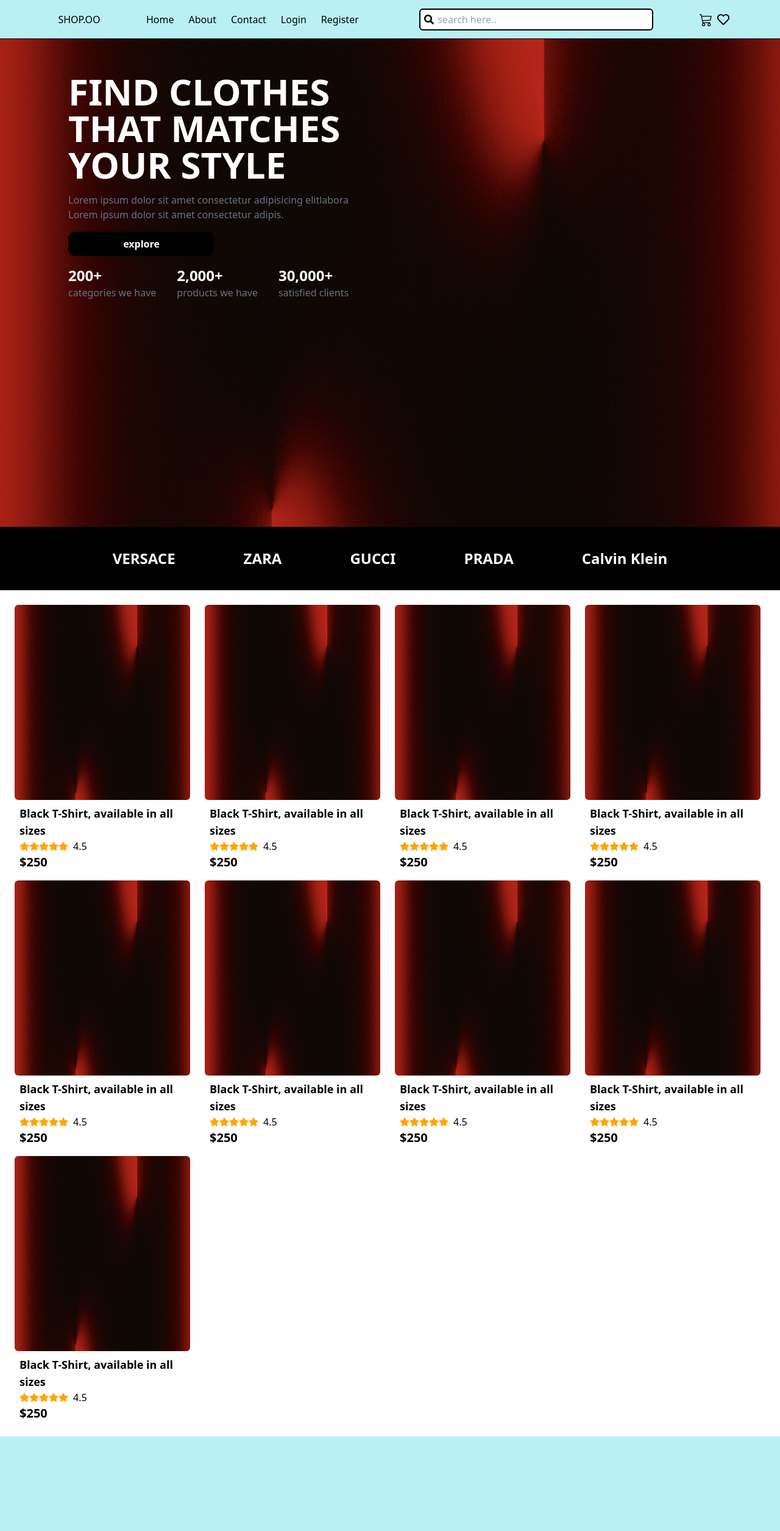
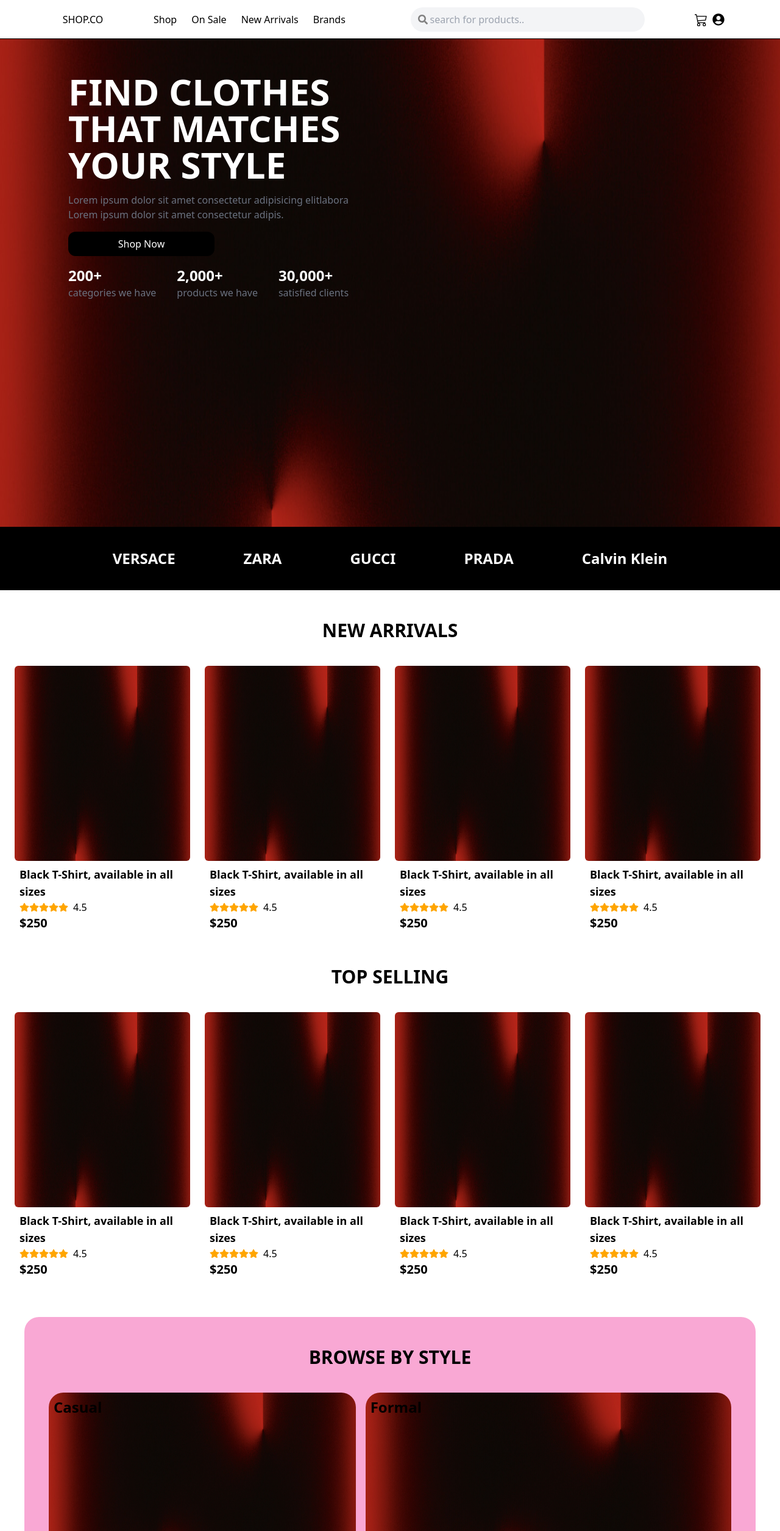
Before and after one commit to Fizahere/Shop.CO, a React (Vite) app: page / in a window 1280 px wide. Shown: the top 2511 px of the page at 61% size. Built offline with nearby package versions, Linux system fonts and the light colour scheme.

Commit message:
[home ui]

```diff
--- a/src/assets/icons.js
+++ b/src/assets/icons.js
@@ -4,6 +4,7 @@ import { BsCart3 } from "react-icons/bs";
 import { FaRegHeart } from "react-icons/fa";
 import { FaSearch } from "react-icons/fa";
 import { FaStar } from "react-icons/fa";
+import { FaUserCircle } from "react-icons/fa";
 
 export const ICONS = {
     HAMBURGER: VscThreeBars,
@@ -12,5 +13,5 @@ export const ICONS = {
     WISHLIST: FaRegHeart,
     SEARCH: FaSearch,
     FIILEDSTAR:FaStar,
-
+    PROFILE: FaUserCircle
 }
--- a/src/components/Navbar.jsx
+++ b/src/components/Navbar.jsx
@@ -10,12 +10,12 @@ const Navbar = () => {
   return (
     <>
       <nav
-        className={`bg-customBlue h-16 fixed top-0 left-0 w-full z-50 border-b border-black ${
+        className={`bg-white h-16 fixed top-0 left-0 w-full z-50 border-b border-black ${
           isOpen ? "border-none" : "border-b border-black"
         }`}
       >
         <ul className="ml-5 justify-between md:justify-evenly h-16 items-center text-black flex">
-          <h3 className="hidden md:block">SHOP.OO</h3>
+          <h3 className="hidden md:block">SHOP.CO</h3>
           <div className="flex md:hidden">
             <ICONS.HAMBURGER
               className={`text-xl cursor-pointer mr-4 ${
@@ -32,19 +32,18 @@ const Navbar = () => {
             />
           </div>
           <ul className="hidden md:flex">
-            <li className="mr-6 cursor-pointer">Home</li>
-            <li className="mr-6 cursor-pointer">About</li>
-            <li className="mr-6 cursor-pointer">Contact</li>
-            <li className="mr-6 cursor-pointer">Login</li>
-            <li className="mr-6 cursor-pointer">Register</li>
+            <li className="mr-6 cursor-pointer">Shop</li>
+            <li className="mr-6 cursor-pointer">On Sale</li>
+            <li className="mr-6 cursor-pointer">New Arrivals</li>
+            <li className="mr-6 cursor-pointer">Brands</li>
           </ul>
           <div className="hidden lg:flex relative">
-            <i className="absolute left-2 top-2.5">
-              <ICONS.SEARCH/>
+            <i className="absolute left-3 top-3">
+              <ICONS.SEARCH color="grey" fontWeight={'100'}/>
             </i>
             <input
-              className="border-2 border-black pl-7 pr-2 py-1 w-96 rounded-md"
-              placeholder="search here.."
+              className="bg-gray-100 pl-8 pr-2 py-2 w-96 rounded-full"
+              placeholder="search for products.."
             />
           </div>
           <div className="flex justify-between">
@@ -52,7 +51,7 @@ const Navbar = () => {
               <ICONS.CART fontSize={21} className="mr-2"/>
             </i>
             <i>
-              <ICONS.WISHLIST fontSize={20} className="mr-2" />
+              <ICONS.PROFILE fontSize={20} className="mr-2" />
             </i>
           </div>
         </ul>
--- a/src/pages/Home.jsx
+++ b/src/pages/Home.jsx
@@ -1,7 +1,6 @@
 import React from "react";
 import mainCoverImage from "../assets/images/mainImage.jpg";
 import Card from "../components/Mist/Card";
-import { div } from "framer-motion/client";
 
 const Home = () => {
   return (
@@ -17,8 +16,8 @@ const Home = () => {
             <p>Lorem ipsum dolor sit amet consectetur adipisicing elitlabora</p>
             <p>Lorem ipsum dolor sit amet consectetur adipis.</p>
           </div>
-          <button className="bg-black px-20 py-2 text-white font-bold rounded-xl mt-4 w-full sm:w-60">
-            explore
+          <button className="bg-black px-20 py-2 text-white rounded-xl mt-4 w-full sm:w-60">
+            Shop Now
           </button>
           <ul className="flex justify-between mt-4">
             <li>
@@ -62,11 +61,45 @@ const Home = () => {
           </li>
         </ul>
       </div>
-
+<div>
+  <p className="text-center font-extrabold text-3xl py-4 mt-8">NEW ARRIVALS</p>
       <div className="p-6 grid grid-cols-2 sm:grid-cols-3 lg:grid-cols-4 gap-4">
-        {[...Array(9)].map((_, index) => (
+        {[...Array(4)].map((_, index) => (
           <Card key={index} />
         ))}
+      </div>
+      </div>
+      <div>
+  <p className="text-center font-extrabold text-3xl py-4 mt-4">TOP SELLING</p>
+      <div className="p-6 grid grid-cols-2 sm:grid-cols-3 lg:grid-cols-4 gap-4">
+        {[...Array(4)].map((_, index) => (
+          <Card key={index} />
+        ))}
+      </div>
+      </div>
+
+      <div className="bg-pink-300 m-10 p-6 rounded-3xl">
+<p className="text-3xl font-extrabold text-center py-6">BROWSE BY STYLE</p>
+<div className="flex p-4">
+<div className="relative w-2/3 mr-4">
+  <p className="absolute left-2 top-2 font-bold text-2xl">Casual</p>
+  <img src={mainCoverImage} className="h-72 rounded-3xl" alt="" />
+</div>
+<div className="relative">
+  <p className="absolute left-2 top-2 font-bold text-2xl">Formal</p>
+  <img src={mainCoverImage} className="h-72 rounded-3xl" alt="" />
+</div>
+</div>
+<div className="flex">
+<div className="relative">
+  <p className="absolute left-2 top-2 font-bold text-2xl">Party</p>
+  <img src={mainCoverImage} className="h-72 rounded-3xl" alt="" />
+</div>
+<div className="relative w-2/3 ml-4">
+  <p className="absolute left-2 top-2 font-bold text-2xl">Gym</p>
+  <img src={mainCoverImage} className="h-72 rounded-3xl" alt="" />
+</div>
+</div>
       </div>
     </>
   );
```
Also changed, not shown: 1 other file (tests, documents, lock files or other folders).
